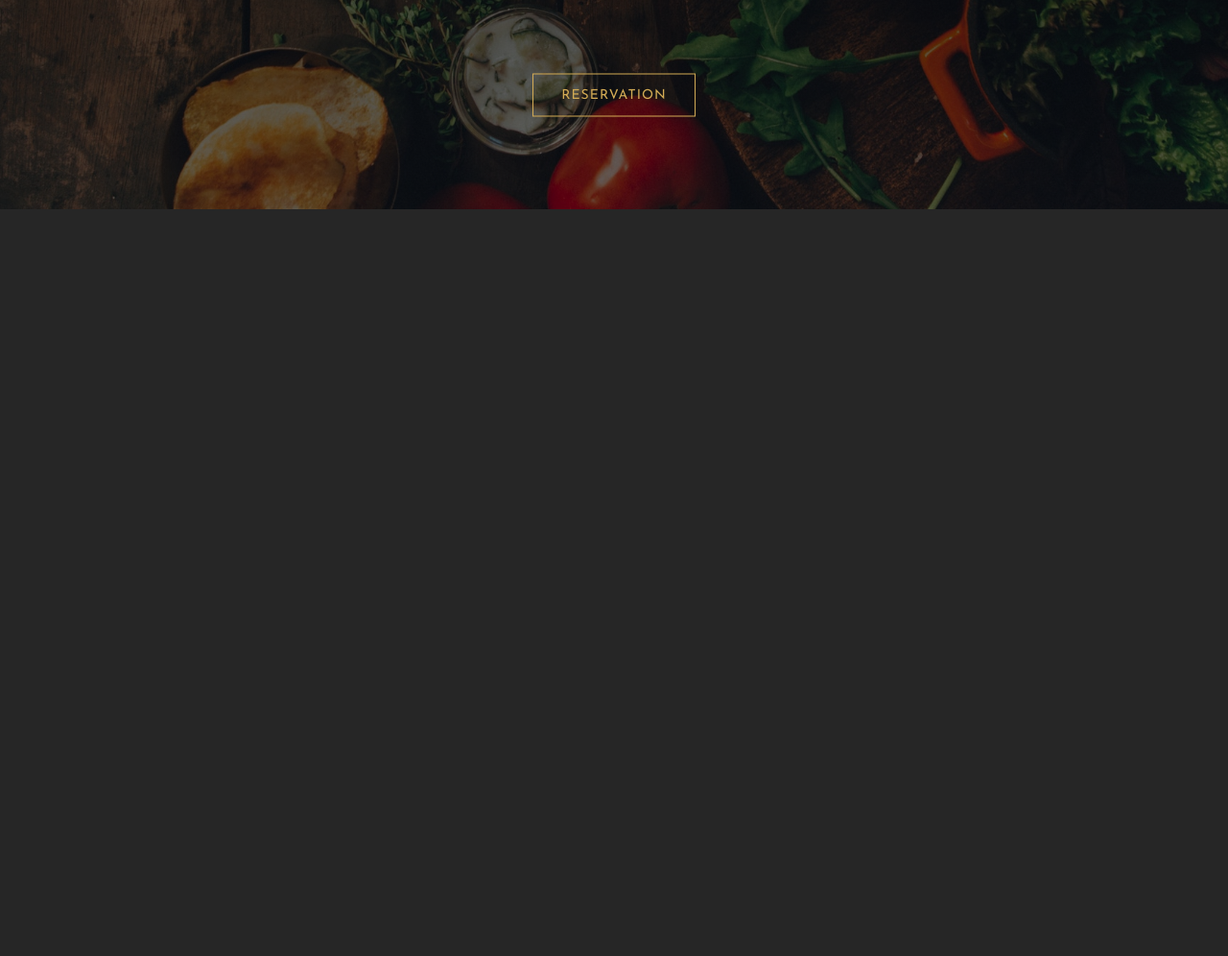
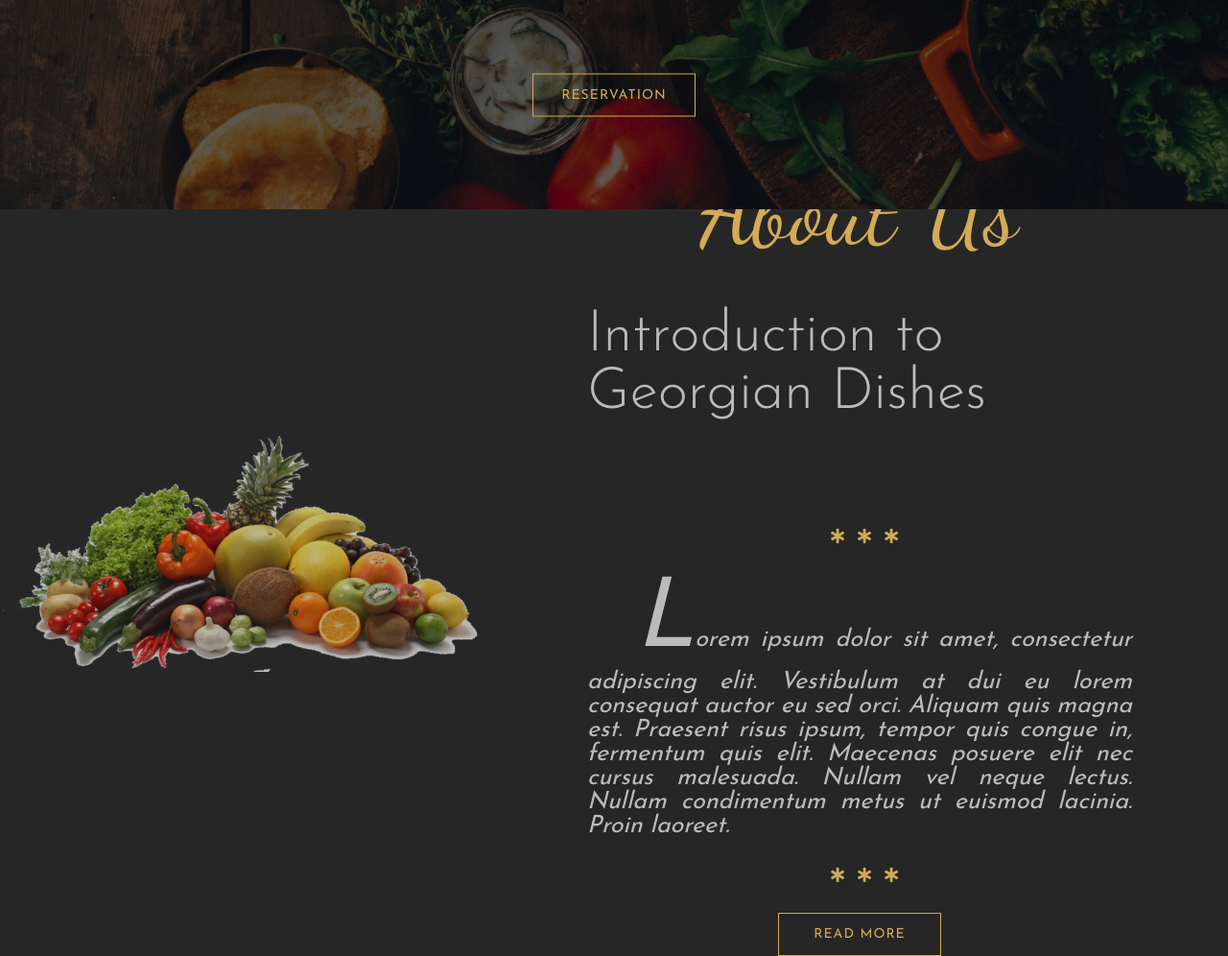
Before and after one commit to mbeckdev/sass-restaurant, a website: page index.html in a window 1280 px wide. Shown: the part 582-1578 px from the top of the page at 96% size. Before the commit the page ends 800 px from the top, so only its background shows below. Drawn offline with nearby package versions, Linux system fonts and the light colour scheme.

Commit message:
Style about us section

```diff
--- a/index.html
+++ b/index.html
@@ -35,5 +35,35 @@
       </div>
     </header>
     <!-- End of Header -->
+
+    <!-- About Us -->
+    <section class="about-us">
+      <div class="about-us-left">
+        <img src="images/about-us-img.png" />
+      </div>
+      <div class="about-us-right">
+        <h1 class="main-heading">About Us</h1>
+        <h3 class="sub-heading">Introduction to Georgian Dishes</h3>
+        <div class="stars">
+          <i class="fas fa-star-of-life star"></i>
+          <i class="fas fa-star-of-life star"></i>
+          <i class="fas fa-star-of-life star"></i>
+        </div>
+        <p class="description">
+          Lorem ipsum dolor sit amet, consectetur adipiscing elit. Vestibulum at
+          dui eu lorem consequat auctor eu sed orci. Aliquam quis magna est.
+          Praesent risus ipsum, tempor quis congue in, fermentum quis elit.
+          Maecenas posuere elit nec cursus malesuada. Nullam vel neque lectus.
+          Nullam condimentum metus ut euismod lacinia. Proin laoreet.
+        </p>
+        <div class="stars">
+          <i class="fas fa-star-of-life star"></i>
+          <i class="fas fa-star-of-life star"></i>
+          <i class="fas fa-star-of-life star"></i>
+        </div>
+        <button type="button" class="main-btn">Read More</button>
+      </div>
+    </section>
+    <!-- End of About Us -->
   </body>
 </html>
--- a/scss/_layout.scss
+++ b/scss/_layout.scss
@@ -20,3 +20,52 @@
     // border: 1px solid red;
   }
 }
+
+.about-us {
+  height: 90vh;
+  display: flex;
+  align-items: center;
+
+  &-left {
+    width: 40%;
+    position: realative;
+    left: -200px;
+
+    img {
+      width: 100%;
+      opacity: 0.7;
+    }
+  }
+
+  &-right {
+    width: 60%;
+    display: flex;
+    flex-direction: column;
+    align-items: center;
+    padding: 0 100px;
+    box-sizing: border-box;
+
+    .stars {
+      margin: 30px 0;
+    }
+
+    .star {
+      font-size: 15px;
+      color: $color-primary;
+      margin-left: 10px;
+    }
+
+    .description {
+      font-family: $font-josefinSans;
+      font-size: 25px;
+      font-style: italic;
+      color: $color-secondary;
+      text-align: justify;
+
+      &::first-letter {
+        padding-left: 50px;
+        font-size: 100px;
+      }
+    }
+  }
+}
```
Also changed, not shown: css/main.css.
